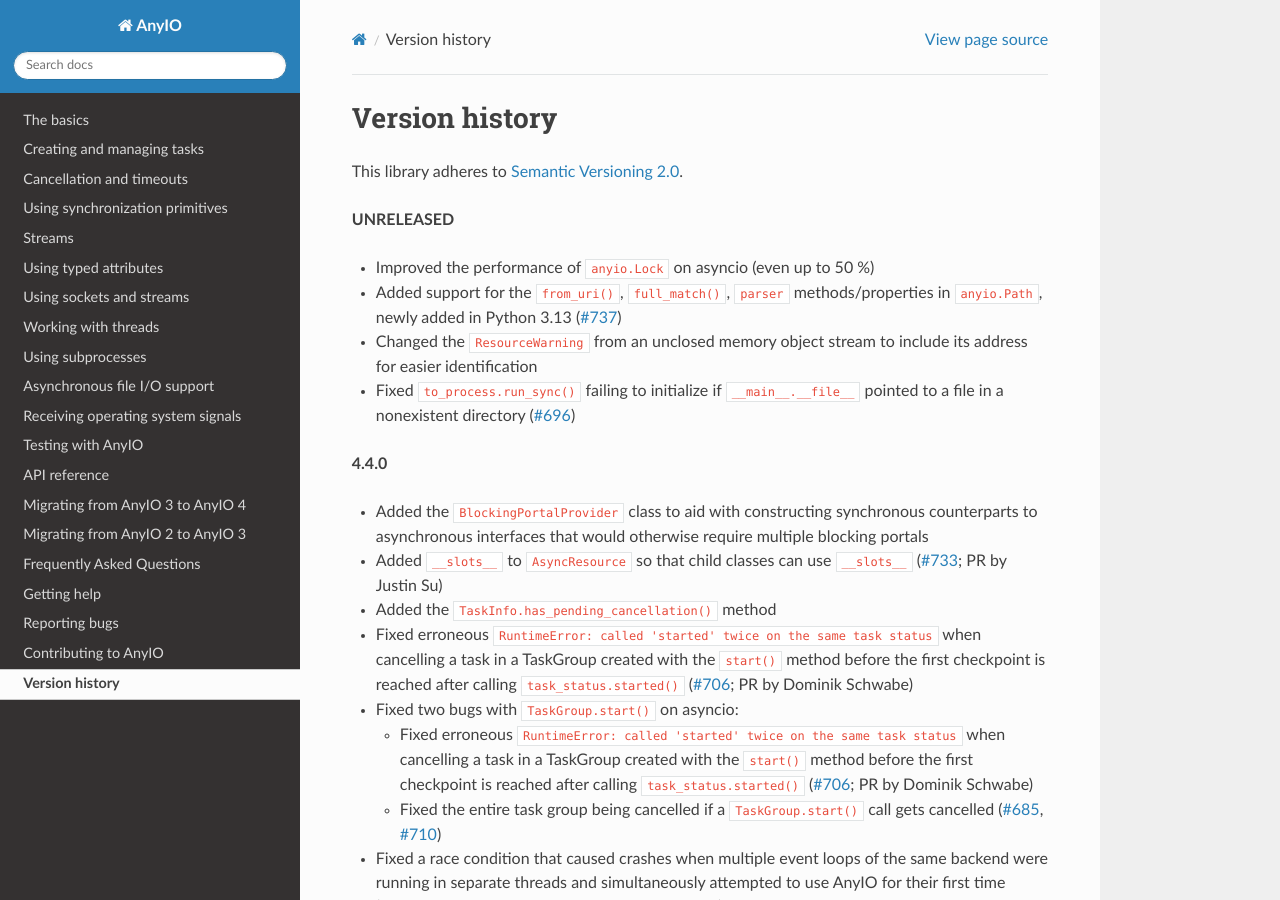
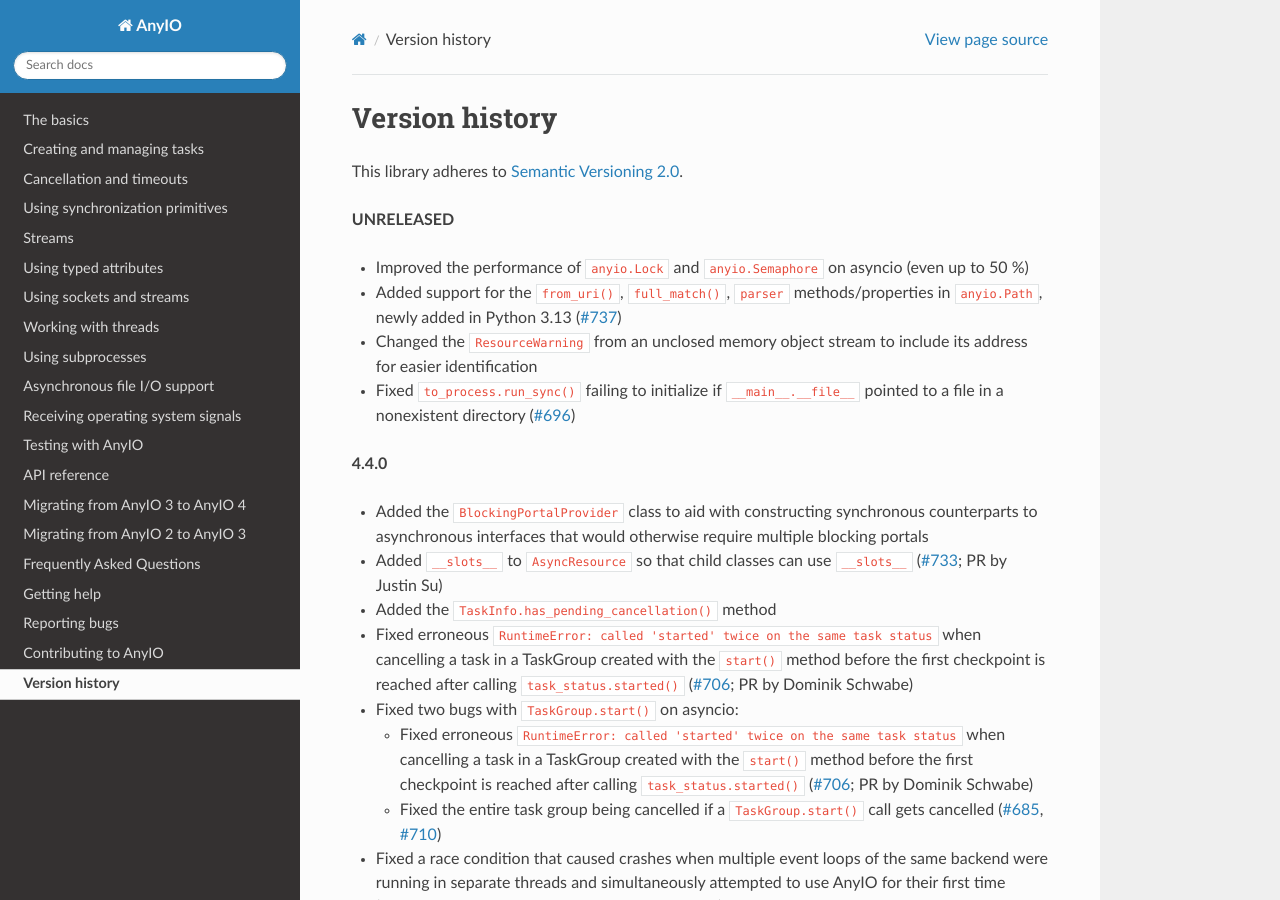
Before and after one commit to agronholm/anyio, a Sphinx documentation site: the page built from docs/versionhistory.rst, in a window 1280 px wide and 900 px high. Built offline with Sphinx 7.4.7 and the Read the Docs theme 2.0.0, drawn with Linux system fonts in a browser that asks for light colours; the version number could not be read and is left out.

Commit message:
Updated the changelog to mention semaphore changes

```diff
--- a/docs/versionhistory.rst
+++ b/docs/versionhistory.rst
@@ -5,7 +5,8 @@ This library adheres to `Semantic Versioning 2.0 <http://semver.org/>`_.
 
 **UNRELEASED**
 
-- Improved the performance of ``anyio.Lock`` on asyncio (even up to 50 %)
+- Improved the performance of ``anyio.Lock`` and ``anyio.Semaphore`` on asyncio (even up
+  to 50 %)
 - Added support for the ``from_uri()``, ``full_match()``, ``parser`` methods/properties
   in ``anyio.Path``, newly added in Python 3.13
   (`#737 <https://github.com/agronholm/anyio/issues/737>`_)
```
